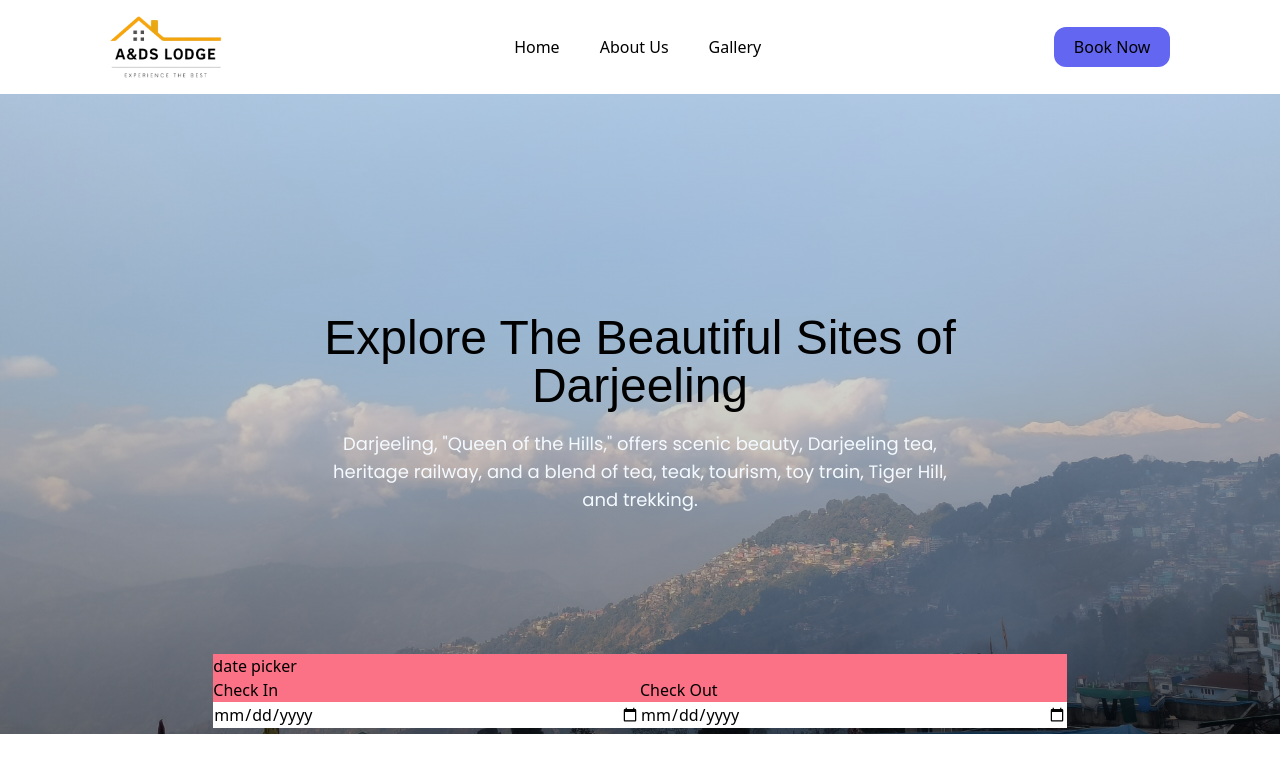
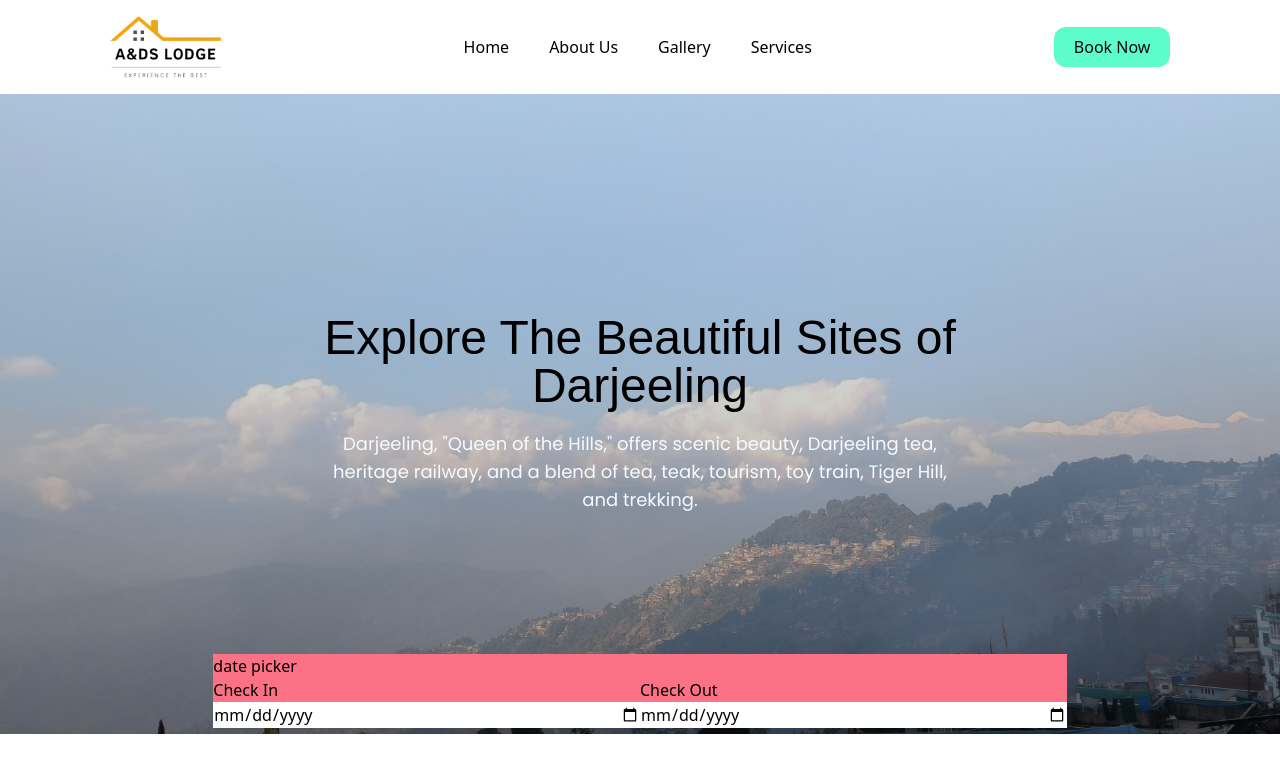
Before and after one commit to Grenish/homestay-darjeeling, a React (Vite) app: page / in a window 1280 px wide. Shown: the top 772 px of the page. Built offline with nearby package versions, Linux system fonts and the light colour scheme.

Commit message:
Update Navbar.jsx

```diff
--- a/src/components/Navbar.jsx
+++ b/src/components/Navbar.jsx
@@ -3,7 +3,7 @@ import * as image from "../assets/index";
 
 const Navbar = () => {
   return (
-    <div>
+    <div className="">
       <header className="w-full p-4">
         <nav className=" w-[85%] m-auto flex justify-between items-center">
           <div className="">
@@ -13,12 +13,14 @@ const Navbar = () => {
             <ul className="flex gap-10">
               <li className="cursor-pointer">Home</li>
               <li className="cursor-pointer">About Us</li>
-              {/* <li>Rooms</li> */}
               <li className="cursor-pointer">Gallery</li>
+              <li className="cursor-pointer">Services</li>
             </ul>
           </div>
           <div className="">
-            <button className="bg-indigo-500 p-2 rounded-xl px-5">Book Now</button>
+            <button className="bg-cool-500 p-2 rounded-xl px-5 text-primary">
+              Book Now
+            </button>
           </div>
         </nav>
       </header>
```
